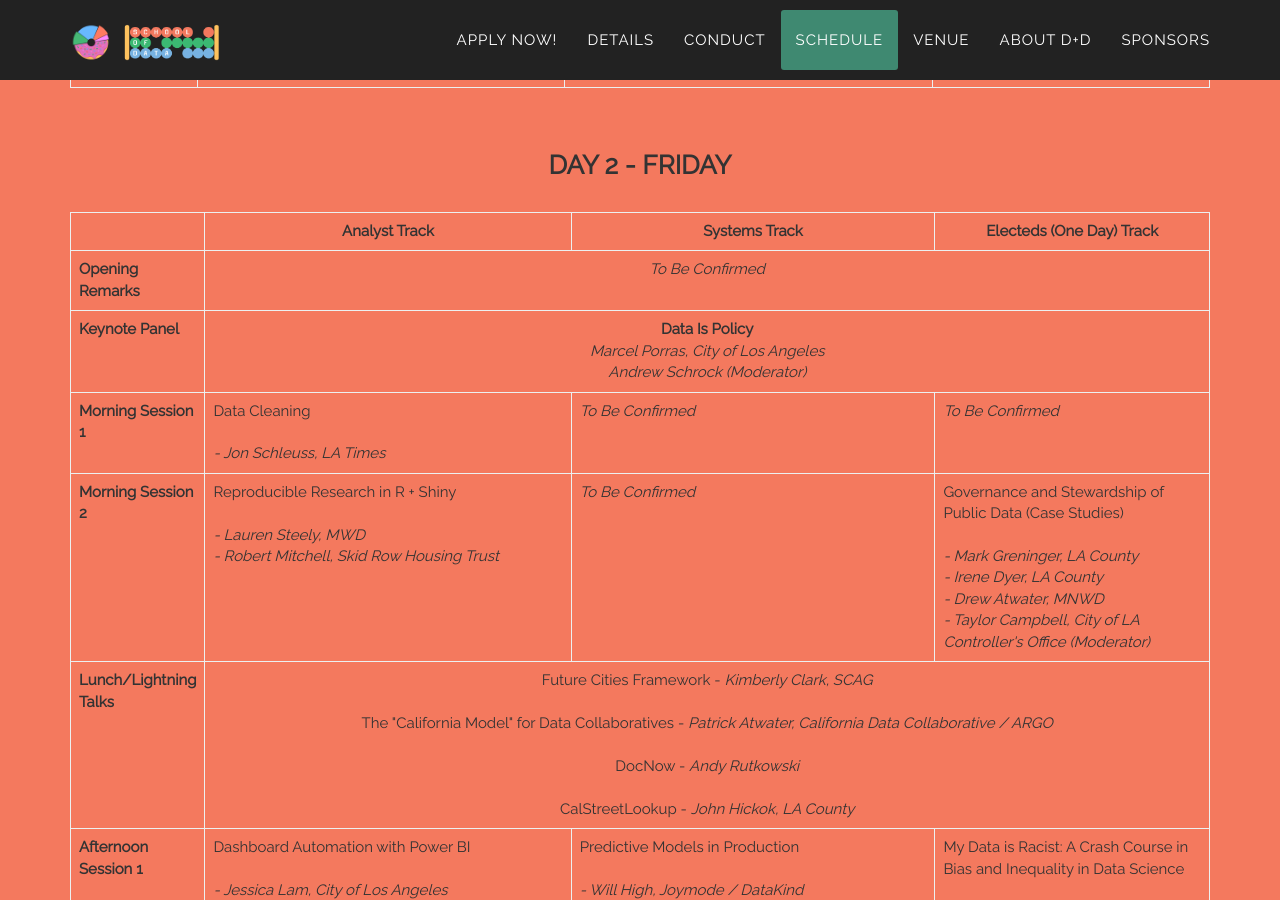
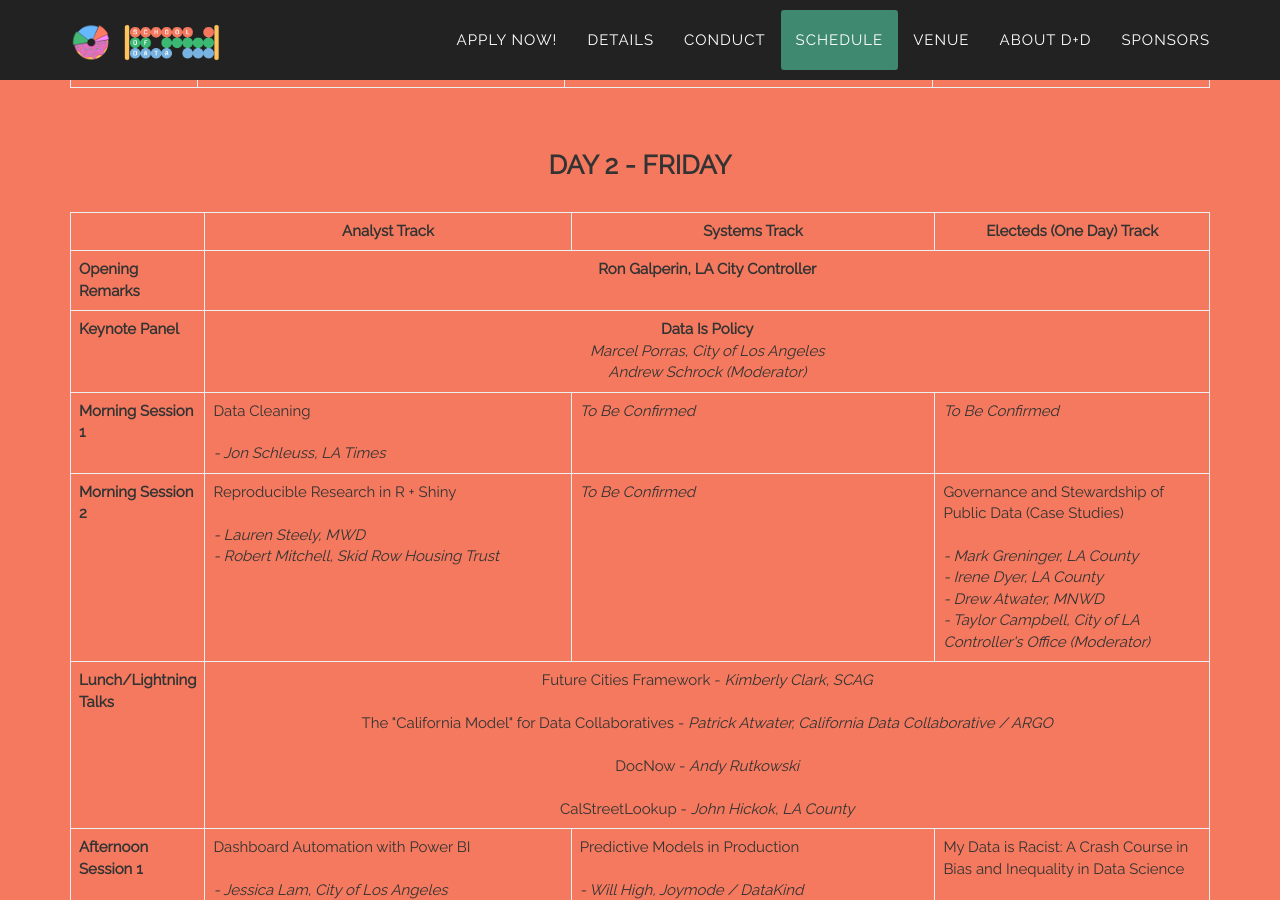
Before and after one commit to compilerla/school-of-data, a Jekyll site: the page built from index.html, in a window 1280 px wide and 900 px high, scrolled down 4359 px. Built offline with Jekyll 4.4.1, drawn with Linux system fonts in a browser that asks for light colours; some web fonts are replaced; comment, search, counter and statistics services are not loaded.

Commit message:
added Ron Galperin to the schedule

```diff
--- a/_includes/schedule.html
+++ b/_includes/schedule.html
@@ -68,7 +68,7 @@
                             <tbody>
                                 <tr>
                                     <th scope="row">Opening Remarks</th>
-                                    <td colspan="3" class="text-center"><em>To Be Confirmed</em></td>
+                                    <td colspan="3" class="text-center"><strong>Ron Galperin, LA City Controller</strong></td>
                                 </tr>
                                 <tr>
                                     <th scope="row">Keynote Panel</th>
```
